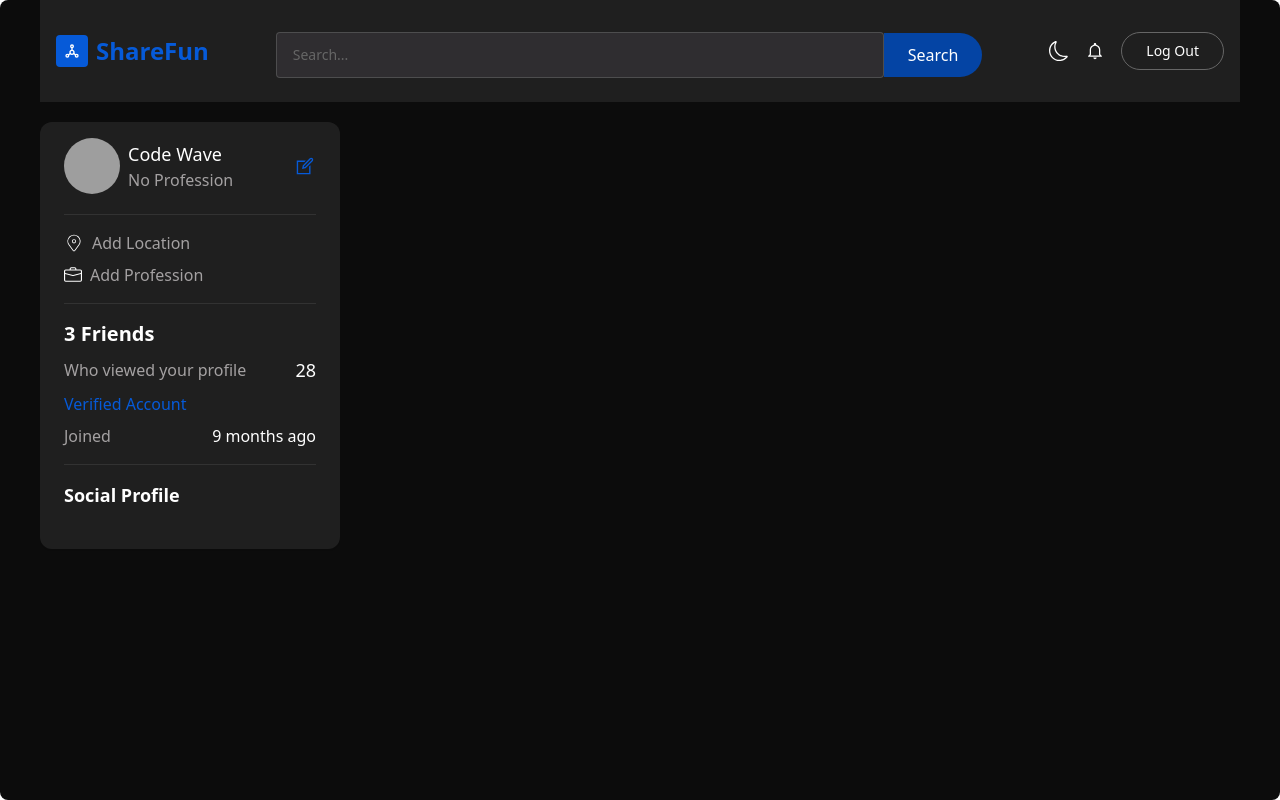
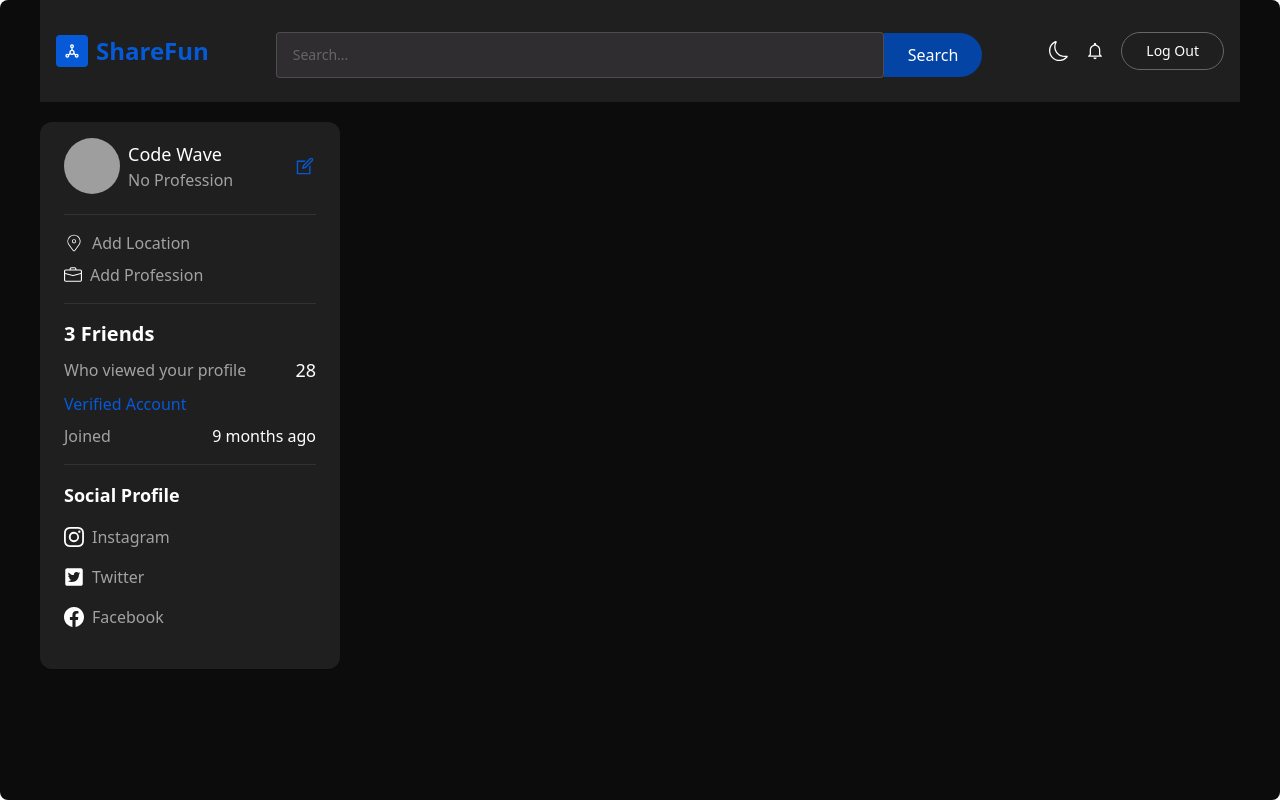
Before and after one commit to gaelambeu/Full-Stack-Social-Media, a React (Vite) app in the folder frontend/: page / in a window 1280 px wide. Built offline with nearby package versions, Linux system fonts and the light colour scheme; grey boxes are pictures that could not be loaded.

Commit message:
upadta ProfileCard

```diff
--- a/frontend/src/components/ProfileCard.jsx
+++ b/frontend/src/components/ProfileCard.jsx
@@ -4,10 +4,11 @@ import { NoProfile } from '../assets';
 import { Link } from 'react-router-dom';
 import { UpdateProfile } from '../redux/userSlice';
 import { LiaEditSolid } from "react-icons/lia"
-import { BsBriefcase, BsPersonFillAdd } from 'react-icons/bs';
+import { BsBriefcase, BsFacebook, BsInstagram, BsPersonFillAdd } from 'react-icons/bs';
 import { CiLocationOn } from "react-icons/ci";
 
 import moment from "moment"
+import { FaTwitterSquare } from 'react-icons/fa';
 
 
 const ProfileCard = ({user}) => {
@@ -16,7 +17,7 @@ const ProfileCard = ({user}) => {
 
   return (
     <div>
-        <div className="w-full bg-primary flex flex-col items-center shadow-sm rounded-xl px-6 py-4">
+        <div className="flex flex-col items-center w-full px-6 py-4 shadow-sm bg-primary rounded-xl">
             <div className="w-full flex items-center justify-between border-b pb-5 border-[#66666645]">
                 <Link to={"/profile/" + user?._id} className="flex gap-2">
                     <img
@@ -39,7 +40,7 @@ const ProfileCard = ({user}) => {
                     {user?._id === data?._id ? (
                         <LiaEditSolid
                             size={22}
-                            className="text-blue cursor-pointer"
+                            className="cursor-pointer text-blue"
                             onClick={() => dispatch(UpdateProfile(true))}
                         />
 
@@ -55,25 +56,25 @@ const ProfileCard = ({user}) => {
             </div>
 
             <div className="w-full flex flex-col gap-2 py-4 border-b border-[#66666645]">
-                <div className="flex gap-2 items-center text-ascent-2">
+                <div className="flex items-center gap-2 text-ascent-2">
                     <CiLocationOn className="text-xl text-ascent-1" />
                     <span>{user?.location ?? "Add Location"}</span>
                 </div>
 
-                <div className="flex gap-2 items-center text-ascent-2">
+                <div className="flex items-center gap-2 text-ascent-2">
                     <BsBriefcase className="text-lg text-ascent-1" />
                     <span>{user?.profession ?? "Add Profession"}</span>
                 </div>
             </div>
 
             <div className="w-full flex flex-col gap-2 py-4 border-b border-[#66666645]">
-                <p className="text-xl text-ascent-1 font-semibold">
+                <p className="text-xl font-semibold text-ascent-1">
                     {user?.friends?.length} Friends
                 </p>
 
                 <div className="flex items-center justify-between">
                     <span className="text-ascent-2">Who viewed your profile</span>
-                    <span className="text-ascent-1 text-lg">{user?.views?.length}</span>
+                    <span className="text-lg text-ascent-1">{user?.views?.length}</span>
                 </div>
 
                 <span className="text-base text-blue">
@@ -82,14 +83,29 @@ const ProfileCard = ({user}) => {
 
                 <div className="flex items-center justify-between">
                     <span className="text-ascent-2">Joined</span>
-                    <span className="text-ascent-1 text-base">
+                    <span className="text-base text-ascent-1">
                         {moment(user?.createdAt).fromNow()}
                     </span>
                 </div>
             </div>
 
-            <div className="w-full flex flex-col gap-4 py-4 pb-6">
-                <p className="text-ascent-1 text-lg font-semibold">Social Profile</p>
+            <div className="flex flex-col w-full gap-4 py-4 pb-6">
+                <p className="text-lg font-semibold text-ascent-1">Social Profile</p>
+
+                <div className="flex items-center gap-2 text-ascent-2">
+                    <BsInstagram className="text-xl text-ascent-1" />
+                    <span>Instagram</span>
+                </div>
+
+                <div className="flex items-center gap-2 text-ascent-2">
+                    <FaTwitterSquare className="text-xl text-ascent-1" />
+                    <span>Twitter</span>
+                </div>
+
+                <div className="flex items-center gap-2 text-ascent-2">
+                    <BsFacebook className="text-xl text-ascent-1" />
+                    <span>Facebook</span>
+                </div>
             </div>
         </div>
     </div>
```
